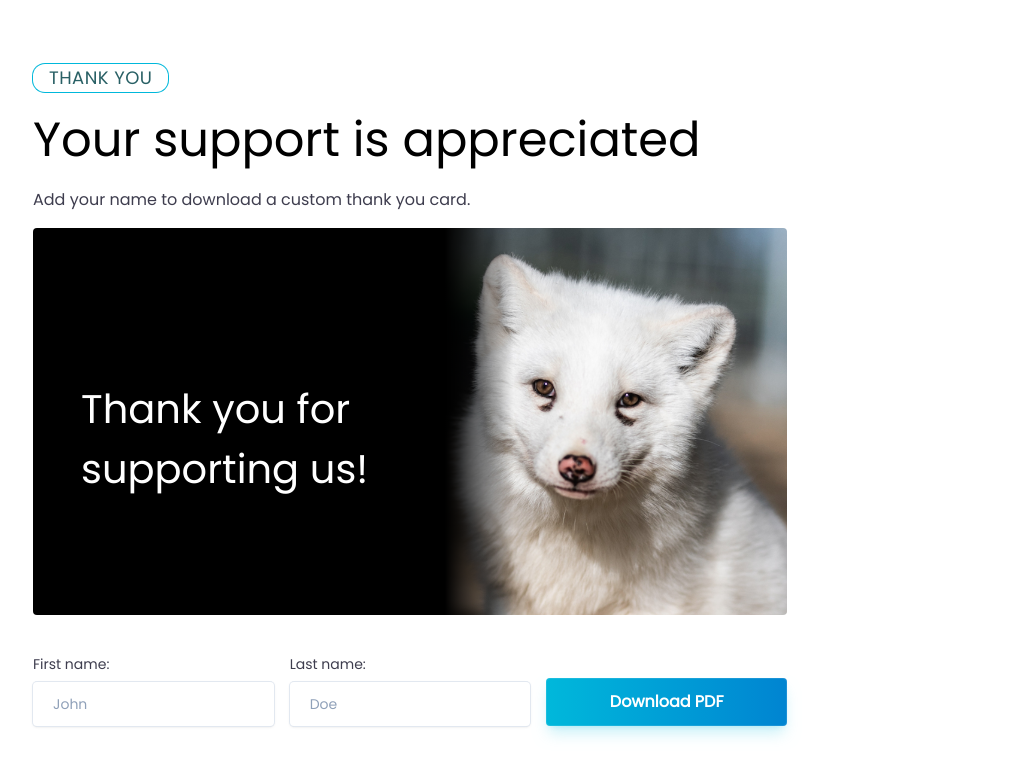
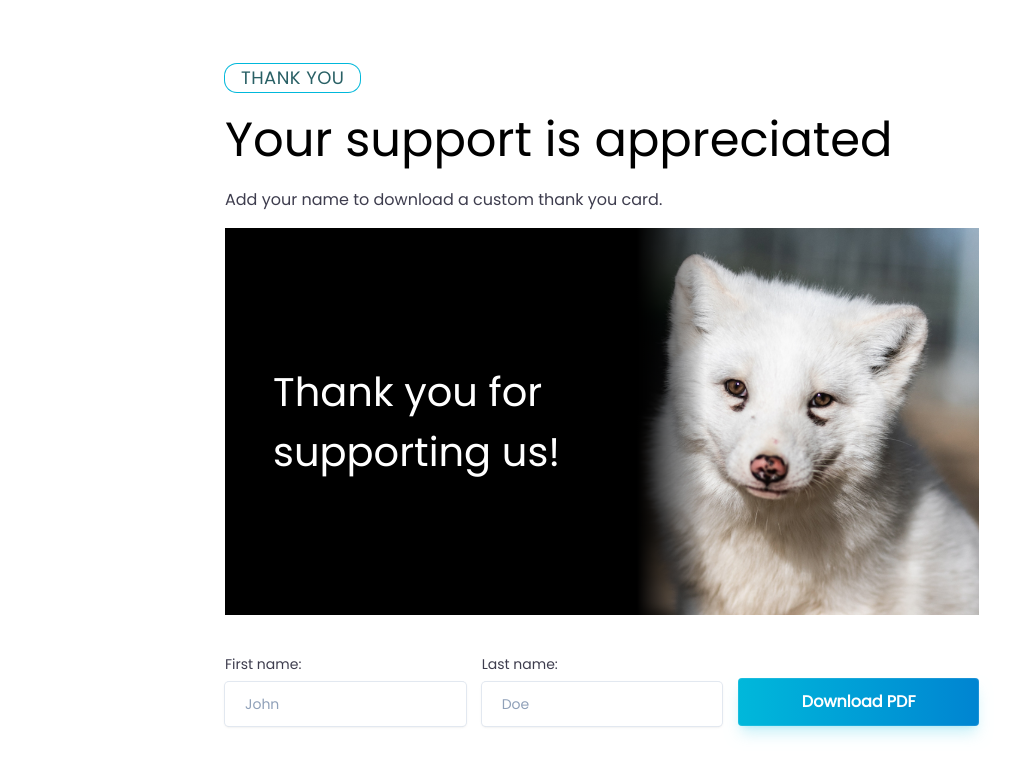
Before and after one commit to yvonnelutrinh/anima-thankyou, a Next.js app: page / in a window 1280 px wide. Shown: the top 776 px of the page, without its empty margins (31-1044 px from the left). Built offline with nearby package versions, Linux system fonts and the light colour scheme.

Commit message:
update text preview scaling, content margins

```diff
--- a/src/app/page.tsx
+++ b/src/app/page.tsx
@@ -2,7 +2,9 @@ import CustomPDFGenerator from "../components/CustomPDFGenerator";
 
 export default function Home() {
   return (
-    <main className="max-w-3xl m-16">
+    <div className="my-16 mx-8">
+    <main className="max-w-3xl mx-auto
+">
       <h1 className="px-4 size-fit
  rounded-xl ring-1 ring-cyan-500 text-lg tracking-wide text-[var(--accent-teal)] uppercase">
         Thank you{" "}
@@ -10,5 +12,6 @@ export default function Home() {
       <h2 className="mt-6 text-3xl sm:text-4xl md:text-5xl">Your support is appreciated</h2>
       <CustomPDFGenerator />
     </main>
+    </div>
   );
 }
--- a/src/components/PDFPreview/index.tsx
+++ b/src/components/PDFPreview/index.tsx
@@ -8,17 +8,16 @@ interface PDFPreviewProps {
 
 export default function PDFPreview({ width, height, pdfText }: PDFPreviewProps) {
   return (
-    <div
-      className="relative inline-block" id="pdf-preview">
-      <p
-        className="absolute text-white left-12 bottom-[30%] w-2/5
-        text-[clamp(0.5rem,4vw,2.5rem)]"
-      >
-        {pdfText}
-      </p>
+    <div className="relative inline-block overflow-hidden" id="pdf-preview">
+      <div className="absolute inset-0 flex items-center">
+        <p
+          className="text-white ml-12 w-2/5 text-[clamp(0.5rem,4vw,2.5rem)]"
+        >
+          {pdfText}
+        </p>
+      </div>
       <Image
         src="/assets/arctic-fox.png"
-        className="rounded-sm"
         alt="Portrait of an Arctic fox looking at the camera"
         width={width}
         height={height}
```
